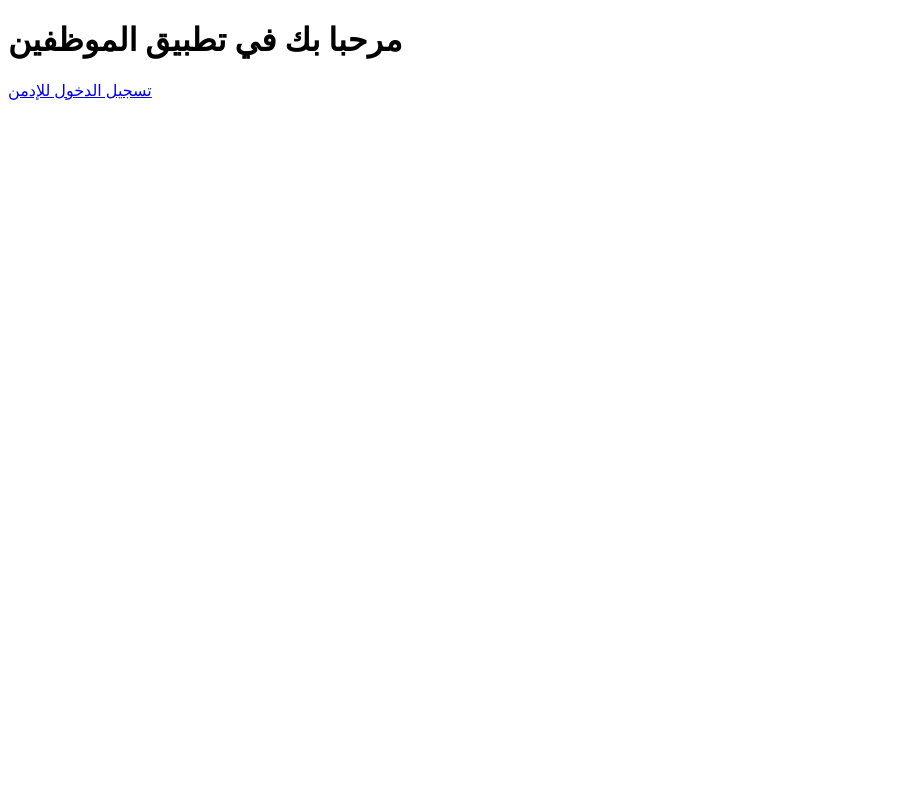
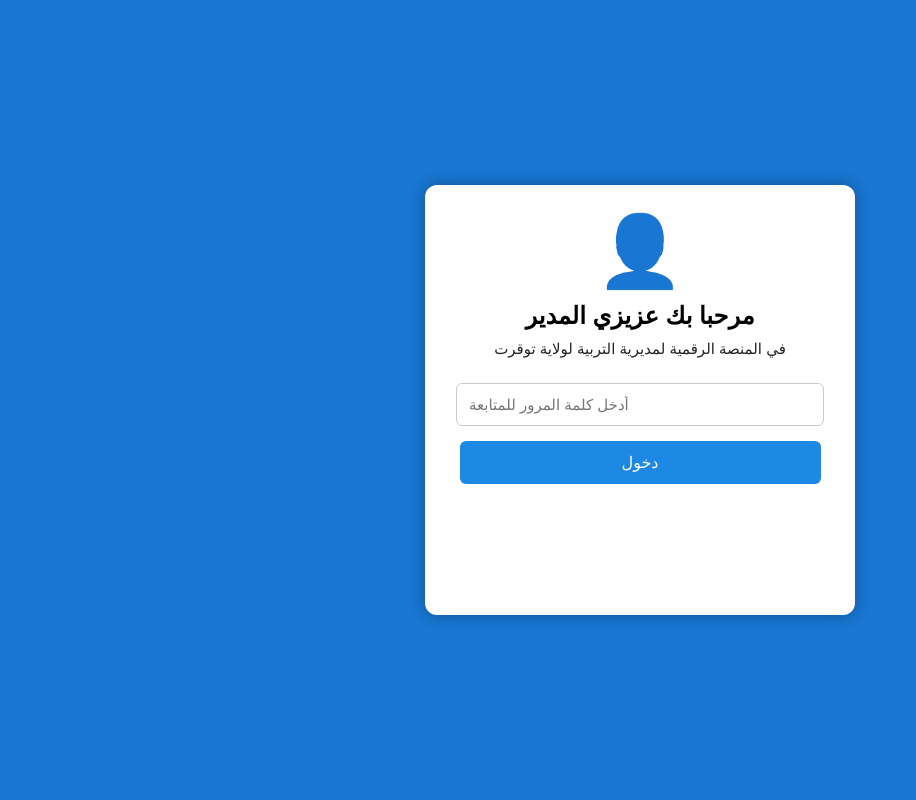
Before and after one commit to hocinebno3131-source/flask_app, a Flask app: page / in a window 1280 px wide. Shown: the whole page, without its empty margins (0-916 px from the left). Run offline with Flask 3, Linux system fonts and the light colour scheme.

Commit message:
Update index.html

```diff
--- a/templates/index.html
+++ b/templates/index.html
@@ -2,10 +2,88 @@
 <html lang="ar">
 <head>
     <meta charset="UTF-8">
-    <title>الصفحة الرئيسية</title>
+    <title>المنصة الرقمية</title>
+
+    <style>
+        body {
+            margin: 0;
+            height: 100vh;
+            background: #1976d2; /* خلفية زرقاء */
+            display: flex;
+            justify-content: center;
+            align-items: center;
+            font-family: Arial, sans-serif;
+        }
+
+        .box {
+            background: white;
+            width: 380px;
+            height: 380px;
+            border-radius: 12px;
+            text-align: center;
+            padding: 25px;
+            box-shadow: 0 0 15px rgba(0,0,0,0.3);
+        }
+
+        .icon {
+            font-size: 70px;
+            margin-bottom: 10px;
+        }
+
+        h2 {
+            margin: 10px 0;
+            font-weight: bold;
+            color: black;
+        }
+
+        .subtitle {
+            font-size: 15px;
+            color: #222;
+            margin-bottom: 25px;
+        }
+
+        input {
+            width: 90%;
+            padding: 12px;
+            margin-bottom: 15px;
+            border-radius: 6px;
+            border: 1px solid #ccc;
+            font-size: 15px;
+        }
+
+        button {
+            width: 95%;
+            padding: 12px;
+            background: #1e88e5;
+            border: none;
+            color: white;
+            font-size: 16px;
+            border-radius: 6px;
+            cursor: pointer;
+        }
+
+        button:hover {
+            background: #1565c0;
+        }
+    </style>
 </head>
 <body>
-    <h1>مرحبا بك في تطبيق الموظفين</h1>
-    <a href="/admin">تسجيل الدخول للإدمن</a>
+
+    <div class="box">
+
+        <div class="icon">👤</div>
+
+        <h2>مرحبا بك عزيزي المدير</h2>
+
+        <div class="subtitle">
+            في المنصة الرقمية لمديرية التربية لولاية توقرت
+        </div>
+
+        <input type="password" placeholder="أدخل كلمة المرور للمتابعة">
+
+        <button>دخول</button>
+
+    </div>
+
 </body>
 </html>
```
